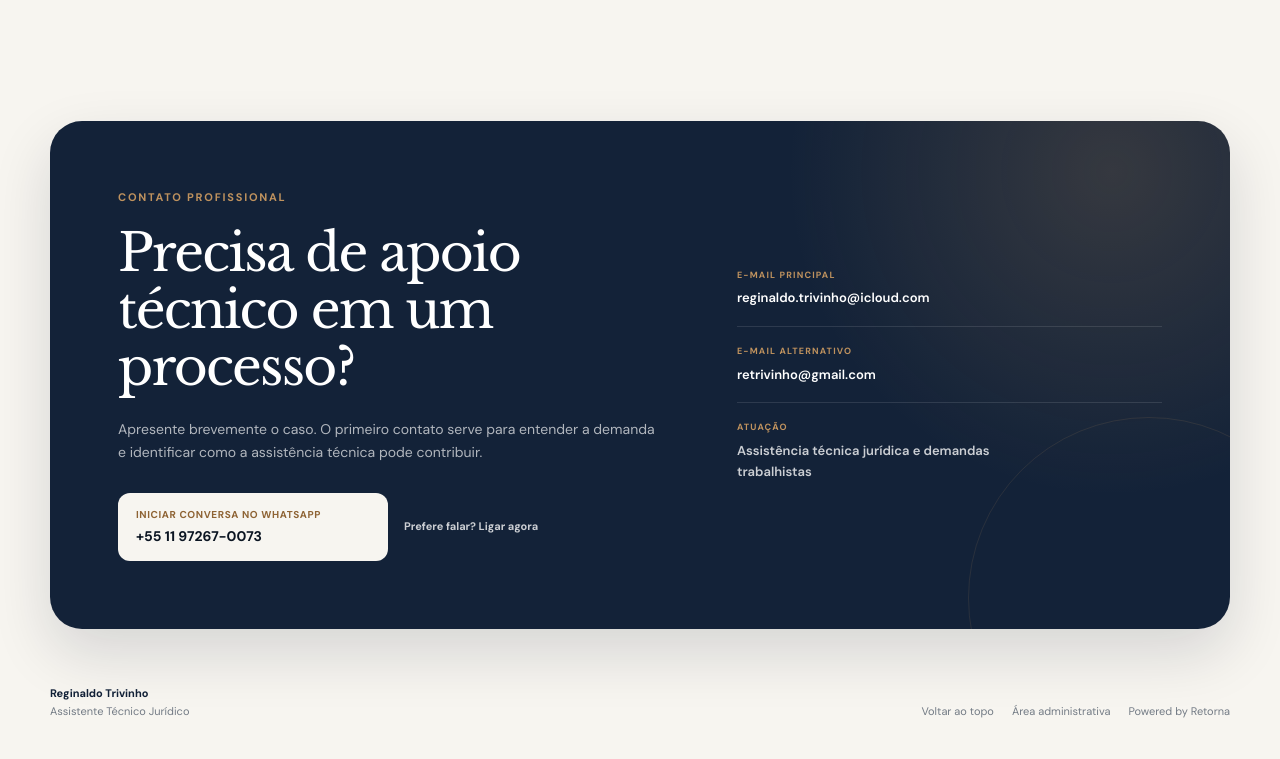
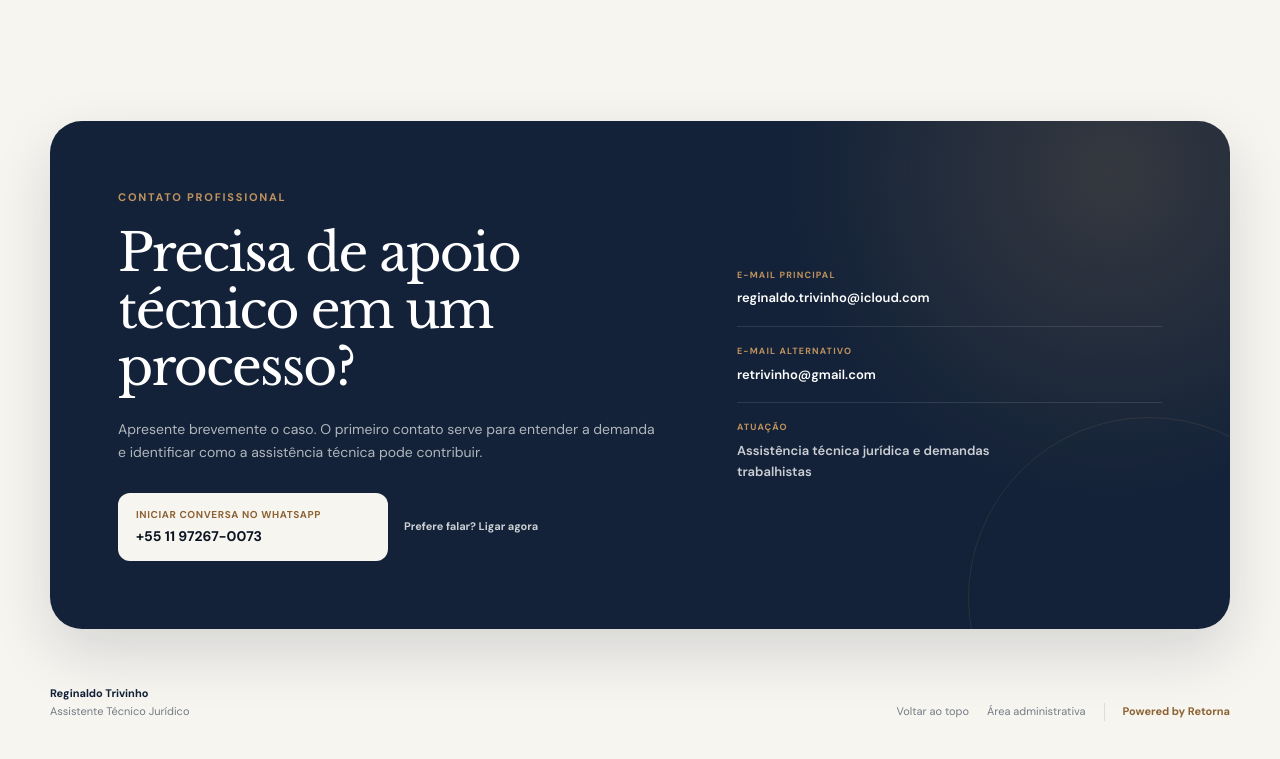
Before and after one commit to luisTrivinh0/reginaldo-trivinho, a plain HTML site: page index.html in a window 1280 px wide. Shown: the part 2776-3535 px from the top of the page. Drawn offline with nearby package versions, Linux system fonts and the light colour scheme.

Commit message:
style: adiciona assinatura Powered by Retorna

```diff
--- a/styles.css
+++ b/styles.css
@@ -789,6 +789,13 @@ a {
   color: var(--bronze-600);
 }
 
+.powered-by {
+  padding-left: 18px;
+  border-left: 1px solid var(--line);
+  color: var(--bronze-600);
+  font-weight: 700;
+}
+
 .empty-services {
   grid-column: 1 / -1;
   padding: 30px;
```
